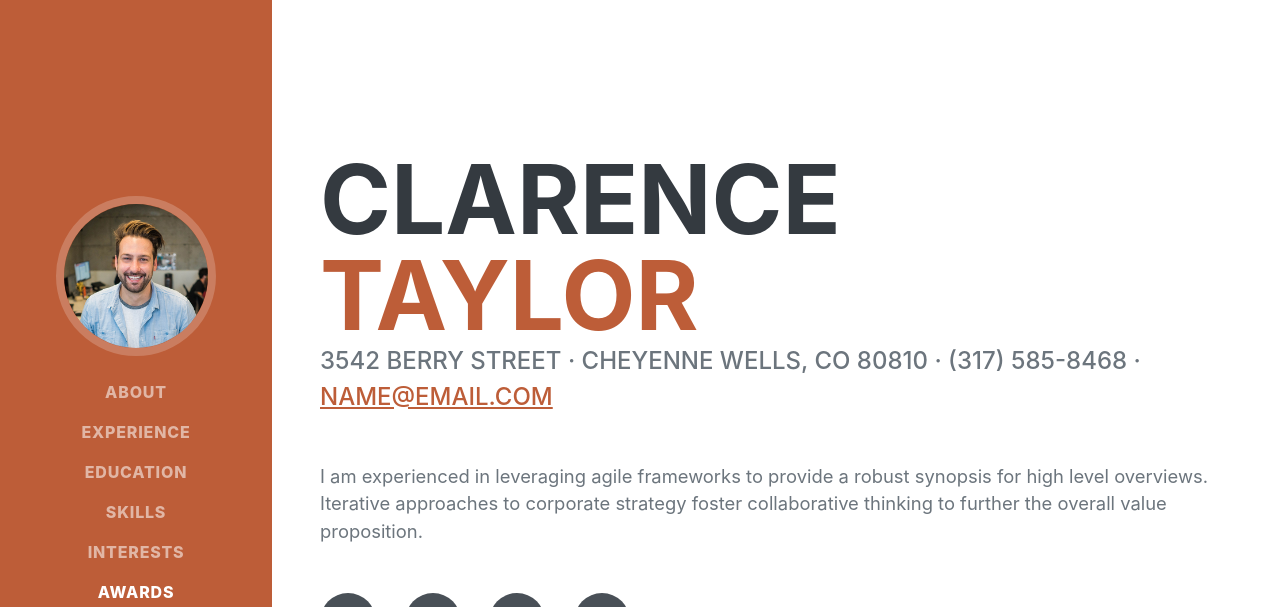
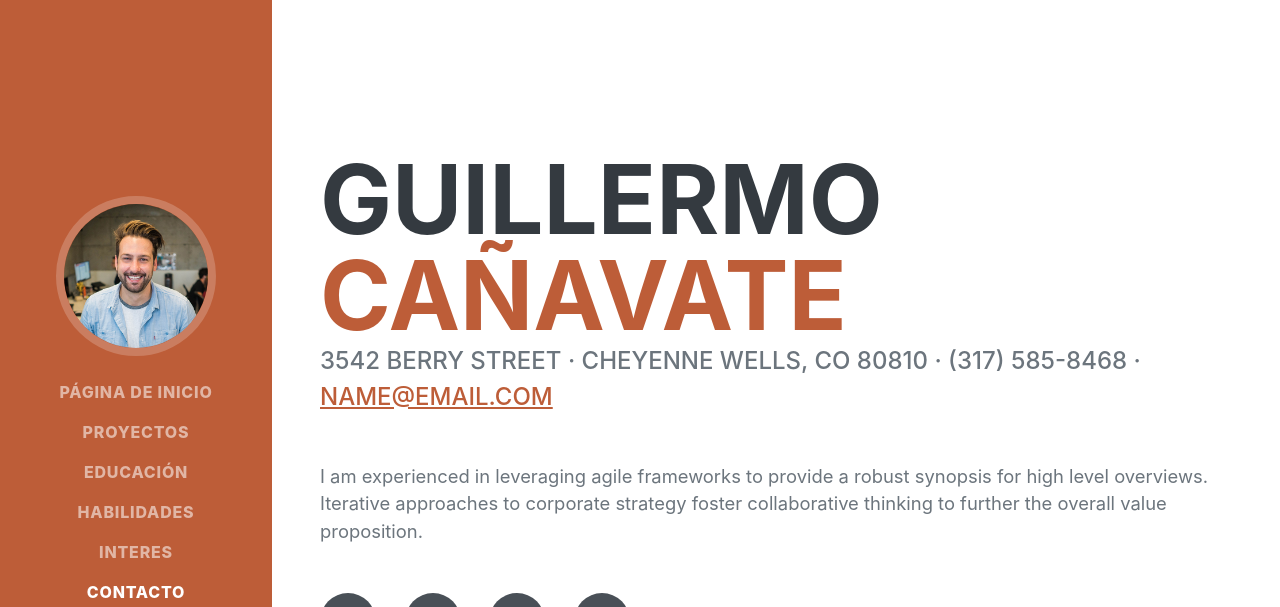
Before and after one commit to GuillermoAsir/PorfolioHTML, a plain HTML site: page index.html in a window 1280 px wide. Shown: the top 607 px of the page. Drawn offline with nearby package versions, Linux system fonts and the light colour scheme; a web font is replaced by a local one.

Commit message:
Modificación

```diff
--- a/index.html
+++ b/index.html
@@ -19,18 +19,18 @@
         <!-- Navigation-->
         <nav class="navbar navbar-expand-lg navbar-dark bg-primary fixed-top" id="sideNav">
             <a class="navbar-brand js-scroll-trigger" href="#page-top">
-                <span class="d-block d-lg-none">Clarence Taylor</span>
+                <span class="d-block d-lg-none">Guillermo Cañavate</span>
                 <span class="d-none d-lg-block"><img class="img-fluid img-profile rounded-circle mx-auto mb-2" src="assets/img/profile.jpg" alt="..." /></span>
             </a>
             <button class="navbar-toggler" type="button" data-bs-toggle="collapse" data-bs-target="#navbarResponsive" aria-controls="navbarResponsive" aria-expanded="false" aria-label="Toggle navigation"><span class="navbar-toggler-icon"></span></button>
             <div class="collapse navbar-collapse" id="navbarResponsive">
                 <ul class="navbar-nav">
-                    <li class="nav-item"><a class="nav-link js-scroll-trigger" href="#about">About</a></li>
-                    <li class="nav-item"><a class="nav-link js-scroll-trigger" href="#experience">Experience</a></li>
-                    <li class="nav-item"><a class="nav-link js-scroll-trigger" href="#education">Education</a></li>
-                    <li class="nav-item"><a class="nav-link js-scroll-trigger" href="#skills">Skills</a></li>
-                    <li class="nav-item"><a class="nav-link js-scroll-trigger" href="#interests">Interests</a></li>
-                    <li class="nav-item"><a class="nav-link js-scroll-trigger" href="#awards">Awards</a></li>
+                    <li class="nav-item"><a class="nav-link js-scroll-trigger" href="#about">Página de inicio</a></li>
+                    <li class="nav-item"><a class="nav-link js-scroll-trigger" href="#experience">Proyectos</a></li>
+                    <li class="nav-item"><a class="nav-link js-scroll-trigger" href="#education">Educación</a></li>
+                    <li class="nav-item"><a class="nav-link js-scroll-trigger" href="#skills">Habilidades</a></li>
+                    <li class="nav-item"><a class="nav-link js-scroll-trigger" href="#interests">Interes</a></li>
+                    <li class="nav-item"><a class="nav-link js-scroll-trigger" href="#awards">Contacto</a></li>
                 </ul>
             </div>
         </nav>
@@ -40,8 +40,8 @@
             <section class="resume-section" id="about">
                 <div class="resume-section-content">
                     <h1 class="mb-0">
-                        Clarence
-                        <span class="text-primary">Taylor</span>
+                        Guillermo
+                        <span class="text-primary">Cañavate</span>
                     </h1>
                     <div class="subheading mb-5">
                         3542 Berry Street · Cheyenne Wells, CO 80810 · (317) 585-8468 ·
@@ -60,7 +60,7 @@
             <!-- Experience-->
             <section class="resume-section" id="experience">
                 <div class="resume-section-content">
-                    <h2 class="mb-5">Experience</h2>
+                    <h2 class="mb-5">Proyectos</h2>
                     <div class="d-flex flex-column flex-md-row justify-content-between mb-5">
                         <div class="flex-grow-1">
                             <h3 class="mb-0">Senior Web Developer</h3>
@@ -99,7 +99,7 @@
             <!-- Education-->
             <section class="resume-section" id="education">
                 <div class="resume-section-content">
-                    <h2 class="mb-5">Education</h2>
+                    <h2 class="mb-5">Educación</h2>
                     <div class="d-flex flex-column flex-md-row justify-content-between mb-5">
                         <div class="flex-grow-1">
                             <h3 class="mb-0">University of Colorado Boulder</h3>
@@ -123,7 +123,7 @@
             <!-- Skills-->
             <section class="resume-section" id="skills">
                 <div class="resume-section-content">
-                    <h2 class="mb-5">Skills</h2>
+                    <h2 class="mb-5">Habilidades</h2>
                     <div class="subheading mb-3">Programming Languages & Tools</div>
                     <ul class="list-inline dev-icons">
                         <li class="list-inline-item"><i class="fab fa-html5"></i></li>
@@ -164,7 +164,7 @@
             <!-- Interests-->
             <section class="resume-section" id="interests">
                 <div class="resume-section-content">
-                    <h2 class="mb-5">Interests</h2>
+                    <h2 class="mb-5">Inteteres</h2>
                     <p>Apart from being a web developer, I enjoy most of my time being outdoors. In the winter, I am an avid skier and novice ice climber. During the warmer months here in Colorado, I enjoy mountain biking, free climbing, and kayaking.</p>
                     <p class="mb-0">When forced indoors, I follow a number of sci-fi and fantasy genre movies and television shows, I am an aspiring chef, and I spend a large amount of my free time exploring the latest technology advancements in the front-end web development world.</p>
                 </div>
@@ -173,7 +173,7 @@
             <!-- Awards-->
             <section class="resume-section" id="awards">
                 <div class="resume-section-content">
-                    <h2 class="mb-5">Awards & Certifications</h2>
+                    <h2 class="mb-5">Contacto</h2>
                     <ul class="fa-ul mb-0">
                         <li>
                             <span class="fa-li"><i class="fas fa-trophy text-warning"></i></span>
```
